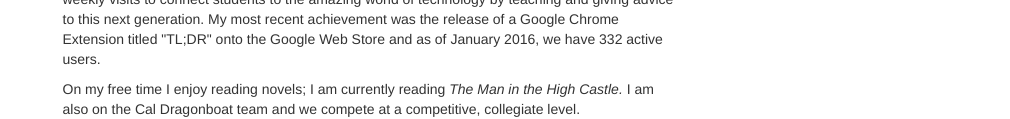
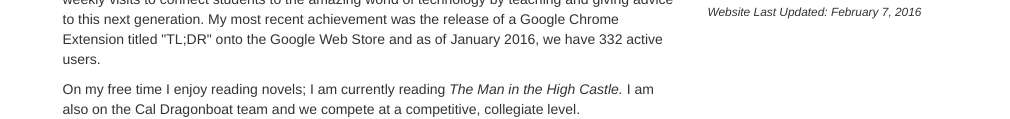
Before and after one commit to tommyhuynh/tommyhuynh.github.io, a plain HTML site: page index.html in a window 1280 px wide. Shown: the part 681-800 px from the top of the page, 270-1280 px from the left. Drawn offline with nearby package versions, Linux system fonts and the light colour scheme.

```diff
--- a/index.html
+++ b/index.html
@@ -11,6 +11,7 @@
 		<link rel="stylesheet" href="https://maxcdn.bootstrapcdn.com/bootstrap/3.3.6/css/bootstrap.min.css" >
 
 		<link rel="stylesheet" href="style/main.css">
+
 		<!-- Bootstrap Core JavaScript -->
 
 	</head>
@@ -70,6 +71,7 @@
 					  			<img src="http://static.wixstatic.com/media/dfd40e_d9ccd26cf28a448c93f5f1989c329142.png" height="25" width="25"></a><br><br>
 					 <a href="files/TommyLeHuynhResume.pdf"><b>Resume</b></a>
 					 <p>Email: <b>tommyhuynh@berkeley.edu</b></p>
+					 <small><p><i>Website Last Updated: February 7, 2016</i></p></small>
 		    	</div>
 	    	</div>
 	    </div>
```
Also changed, not shown: 1 other file.
